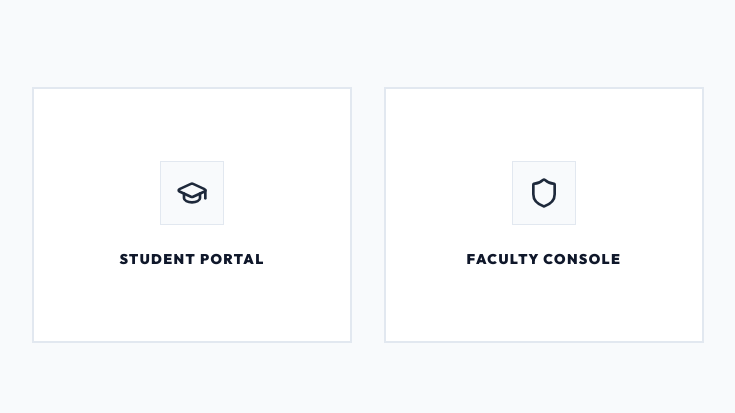
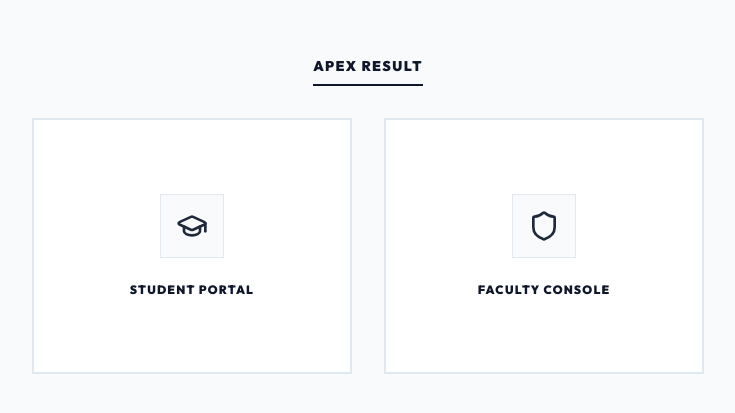
Before and after one commit to Krushanth-M/student-result-portal, a Next.js app: page / in a window 1280 px wide. Shown: the part 185-598 px from the top of the page, without its empty margins (272-1007 px from the left). Built offline with nearby package versions, Linux system fonts and the light colour scheme.

Commit message:
Add APEX RESULT title

```diff
--- a/app/page.tsx
+++ b/app/page.tsx
@@ -7,7 +7,13 @@ import { GraduationCap, Shield } from "lucide-react";
 
 export default function Home() {
   return (
-    <div className="w-full min-h-screen flex items-center justify-center bg-[#f8fafc] px-4">
+    <div className="w-full min-h-screen flex flex-col items-center justify-center bg-[#f8fafc] px-4 gap-8">
+
+      {/* Centered System Header */}
+      <h1 className="text-sm font-black uppercase tracking-widest text-slate-900 border-b-2 border-slate-900 pb-2">
+        APEX RESULT
+      </h1>
+
       <div className="grid grid-cols-1 md:grid-cols-2 gap-8 w-full max-w-2xl">
 
         {/* Student Portal Card */}
@@ -20,7 +26,7 @@ export default function Home() {
             <div className="h-16 w-16 bg-slate-50 text-slate-800 flex items-center justify-center border border-slate-200">
               <GraduationCap className="h-8 w-8" />
             </div>
-            <span className="text-sm font-black uppercase tracking-widest text-slate-900">
+            <span className="text-xs font-black uppercase tracking-widest text-slate-900">
               Student Portal
             </span>
           </motion.div>
@@ -36,7 +42,7 @@ export default function Home() {
             <div className="h-16 w-16 bg-slate-50 text-slate-800 flex items-center justify-center border border-slate-200">
               <Shield className="h-8 w-8" />
             </div>
-            <span className="text-sm font-black uppercase tracking-widest text-slate-900">
+            <span className="text-xs font-black uppercase tracking-widest text-slate-900">
               Faculty Console
             </span>
           </motion.div>
```
